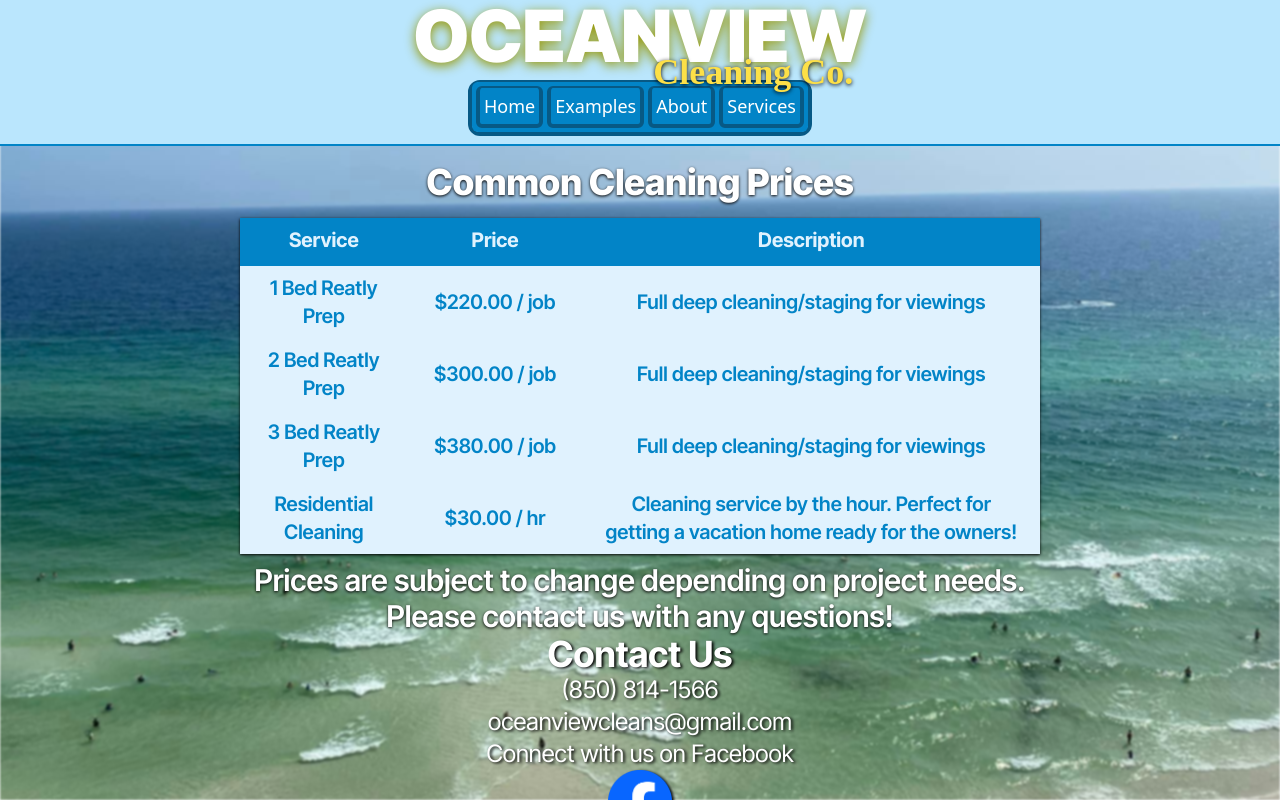
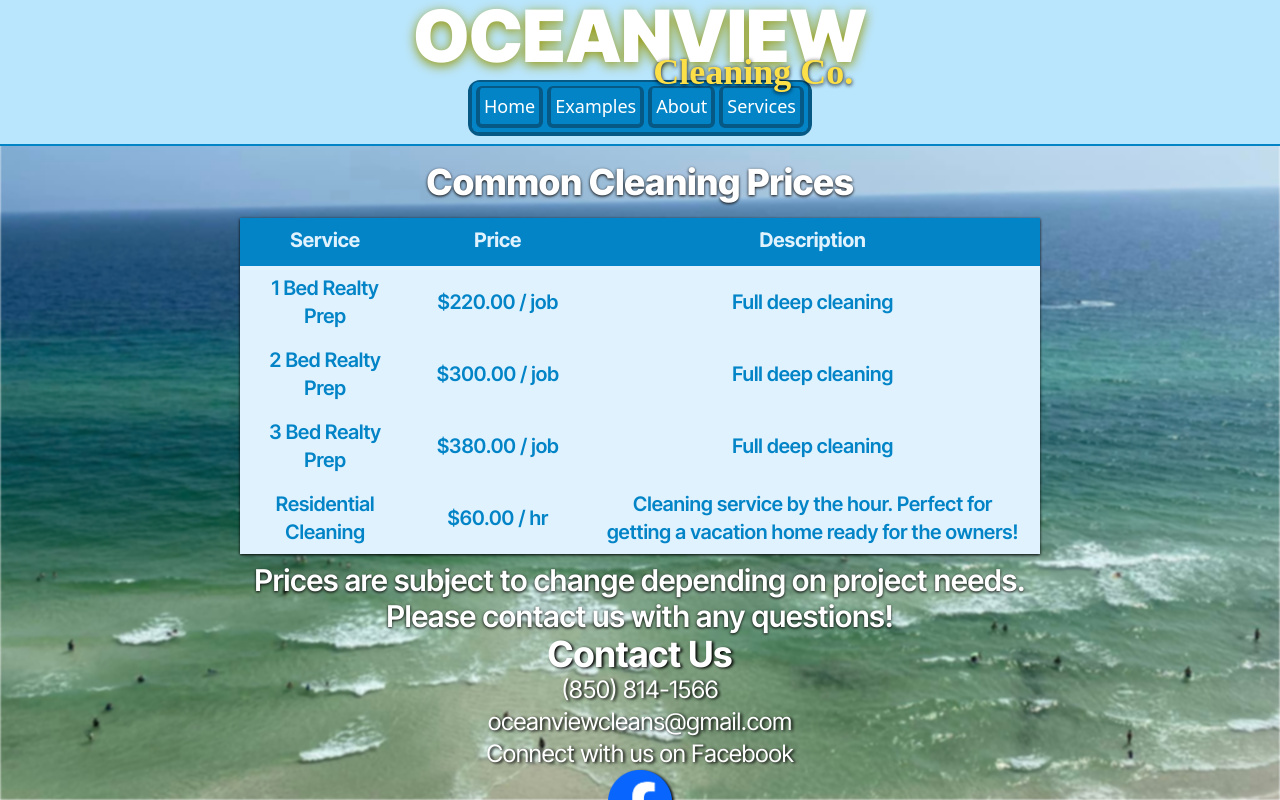
Before and after one commit to frenzie24/oceanviewcleaning, a React (Vite) app in the folder oceanview-cleaning/: page /Services in a window 1280 px wide. Built offline with nearby package versions, Linux system fonts and the light colour scheme; a web font is replaced by a local one.

Commit message:
removed staging demo from services page, fixed typoes

```diff
--- a/oceanview-cleaning/src/views/Prices/data.js
+++ b/oceanview-cleaning/src/views/Prices/data.js
@@ -9,26 +9,26 @@ export default [
     }
     */
     {
-        service: "1 Bed Reatly Prep",
+        service: "1 Bed Realty Prep",
         price: "$220.00",
         isHourly: false,
-        description: "Full deep cleaning/staging for viewings"
+        description: "Full deep cleaning"
     },
     {
-        service: "2 Bed Reatly Prep",
+        service: "2 Bed Realty Prep",
         price: "$300.00",
         isHourly: false,
-        description: "Full deep cleaning/staging for viewings"
+        description: "Full deep cleaning"
     },
     {
-        service: "3 Bed Reatly Prep",
+        service: "3 Bed Realty Prep",
         price: "$380.00",
         isHourly: false,
-        description: "Full deep cleaning/staging for viewings"
+        description: "Full deep cleaning"
     },
     {
         service: "Residential Cleaning",
-        price: "$30.00",
+        price: "$60.00",
         isHourly: true,
         description: "Cleaning service by the hour.  Perfect for getting a vacation home ready for the owners!"
     },
```
